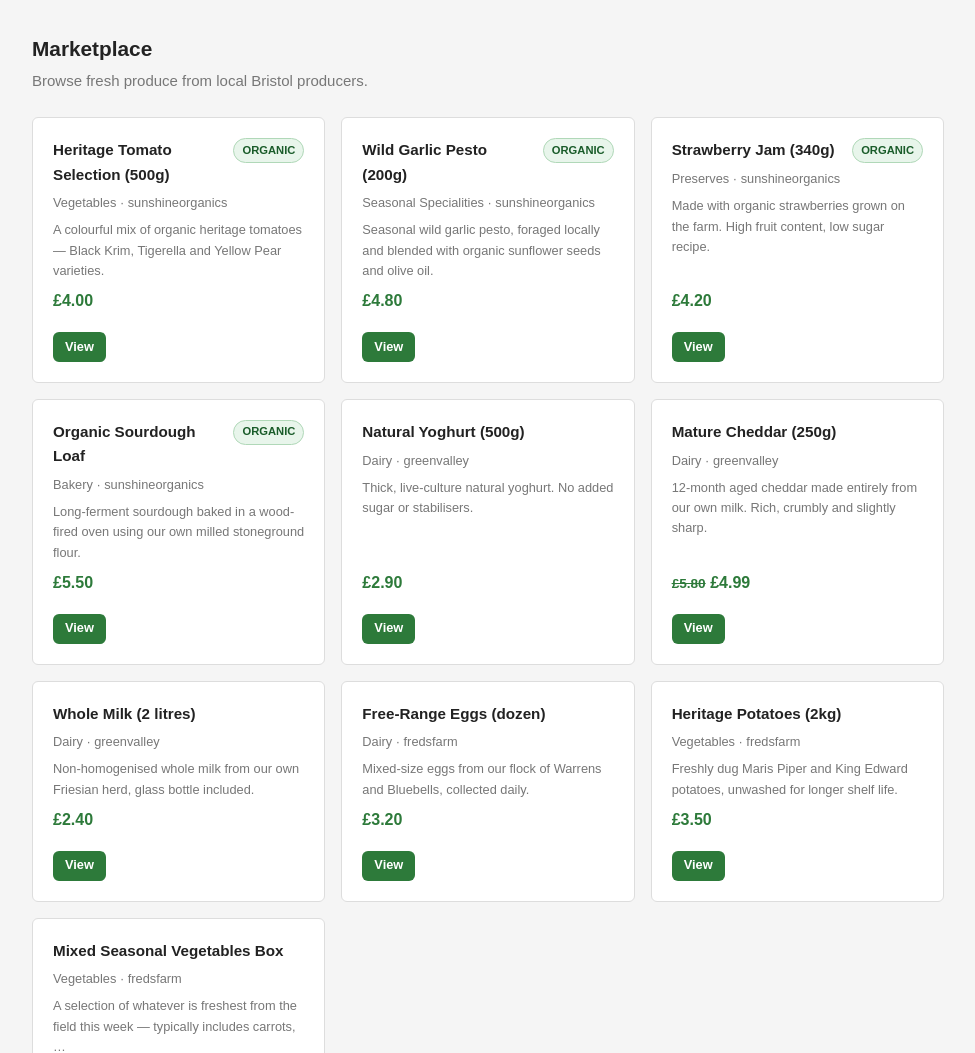
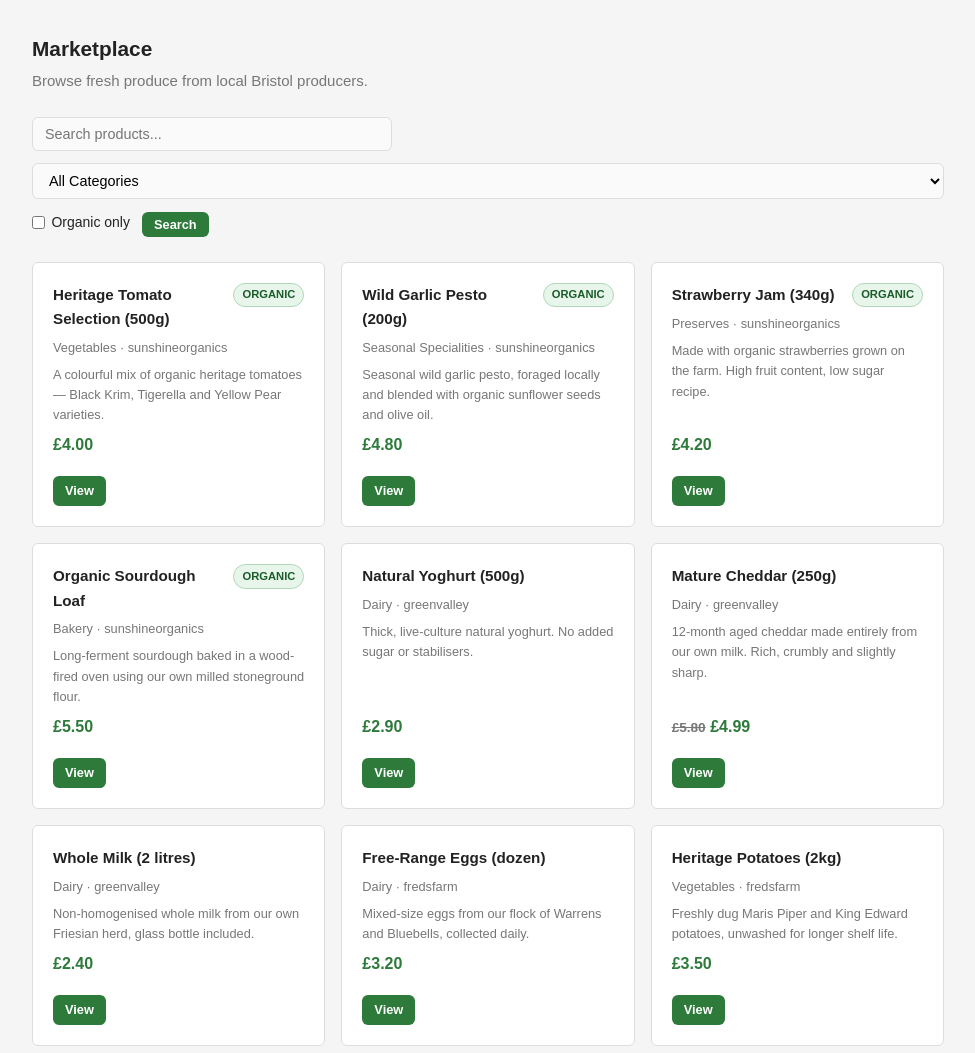
Before and after one commit to calwjones/DESD, a Django app: page / in a window 1280 px wide. Shown: the part 52-1105 px from the top of the page, without its empty margins (152-1127 px from the left). Run offline with Django 5.2, Linux system fonts and the light colour scheme; a user stored in the database is signed in; data comes from the database, SQL or seed files in the repository.

Commit message:
Added search functionality to main marketplace

```diff
--- a/marketplace/views.py
+++ b/marketplace/views.py
@@ -8,8 +8,31 @@ from products.models import Product
 def marketplace_view(request):
     if request.user.role == 'producer':
         return redirect('producer_dashboard')
+
     products = Product.objects.filter(is_available=True).order_by('-created_at')
-    return render(request, 'marketplace.html', {'products': products})
+
+    query = request.GET.get('q', '').strip()
+    category = request.GET.get('category', '').strip()
+    organic_only = request.GET.get('organic') == 'on'
+
+    if query:
+        products = products.filter(name__icontains=query) | products.filter(description__icontains=query)
+
+    if category:
+        products = products.filter(category=category)
+
+    if organic_only:
+        products = products.filter(is_organic=True)
+
+    categories = Product.CATEGORY_CHOICES
+
+    return render(request, 'marketplace.html', {
+        'products': products,
+        'query': query,
+        'selected_category': category,
+        'organic_only': organic_only,
+        'categories': categories,
+    })
 
 
 @login_required
--- a/templates/marketplace.html
+++ b/templates/marketplace.html
@@ -1,12 +1,44 @@
 {% extends "base.html" %}
+{% block title %}Marketplace{% endblock %}
+{% block content %}
 
-{% block title %}Marketplace{% endblock %}
-
-{% block content %}
 <div class="page-header">
   <h1>Marketplace</h1>
   <p>Browse fresh produce from local Bristol producers.</p>
 </div>
+
+<form method="get" style="margin-bottom: 1.5rem; display: flex; gap: 0.75rem; flex-wrap: wrap; align-items: center;">
+  <input
+    type="text"
+    name="q"
+    placeholder="Search products..."
+    value="{{ query }}"
+    style="flex: 1; min-width: 200px; max-width: 360px;"
+  >
+  <select name="category" style="min-width: 160px;">
+    <option value="">All Categories</option>
+    {% for value, label in categories %}
+    <option value="{{ value }}" {% if selected_category == value %}selected{% endif %}>{{ label }}</option>
+    {% endfor %}
+  </select>
+  <label style="display: flex; align-items: center; gap: 0.4rem; font-size: 0.875rem; text-transform: none; font-weight: 400; color: var(--text); cursor: pointer;">
+    <input type="checkbox" name="organic" {% if organic_only %}checked{% endif %} style="width: auto;">
+    Organic only
+  </label>
+  <button type="submit" class="btn btn-sm">Search</button>
+  {% if query or selected_category or organic_only %}
+  <a href="{% url 'marketplace' %}" class="btn btn-secondary btn-sm">Clear</a>
+  {% endif %}
+</form>
+
+{% if query or selected_category or organic_only %}
+<p style="font-size: 0.875rem; color: var(--muted); margin-bottom: 1rem;">
+  {{ products|length }} result{{ products|length|pluralize }} found
+  {% if query %} for "<strong>{{ query }}</strong>"{% endif %}
+  {% if selected_category %} in <strong>{{ selected_category }}</strong>{% endif %}
+  {% if organic_only %} &middot; organic only{% endif %}
+</p>
+{% endif %}
 
 {% if products %}
   <div class="product-grid">
@@ -22,7 +54,7 @@
       <p class="meta" style="flex:1;">{{ product.description|truncatewords:15 }}</p>
       <p class="price">
         {% if product.discount_price %}
-          <span style="text-decoration:line-through; color:var(--text-muted); font-size:0.85rem;">£{{ product.price }}</span>
+          <span style="text-decoration:line-through; color:var(--muted); font-size:0.85rem;">£{{ product.price }}</span>
           £{{ product.discount_price }}
         {% else %}
           £{{ product.price }}
@@ -36,7 +68,11 @@
   </div>
 {% else %}
   <div class="card empty-state">
-    <p>No products are currently available.</p>
+    <p>No products found.</p>
+    {% if query or selected_category or organic_only %}
+    <a href="{% url 'marketplace' %}" class="btn btn-secondary" style="margin-top: 1rem;">Clear filters</a>
+    {% endif %}
   </div>
 {% endif %}
+
 {% endblock %}
```
